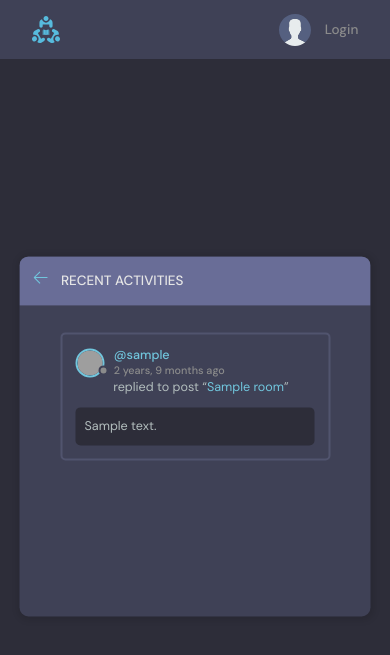
After one commit to joskar201/django-play, a Django app: page /activity in a window 390 px wide. The commit adds this page. Shown: the top 655 px of the page. Run offline with Django 4.2, Linux system fonts and the light colour scheme; tables that the repository leaves empty hold one stand-in row (values such as "Sample post"); grey boxes are pictures that could not be loaded.

```diff
--- /dev/null
+++ b/base/templates/base/activity.html
@@ -0,0 +1,64 @@
+{% extends 'main.html' %}
+
+{% block content %}
+    <main class="layout">
+      <div class="container">
+        <div class="layout__box">
+          <div class="layout__boxHeader">
+            <div class="layout__boxTitle">
+              <a href="{{request.META.HTTP_REFERER}}">
+                <svg version="1.1" xmlns="http://www.w3.org/2000/svg" width="32" height="32" viewBox="0 0 32 32">
+                  <title>arrow-left</title>
+                  <path
+                    d="M13.723 2.286l-13.723 13.714 13.719 13.714 1.616-1.611-10.96-10.96h27.625v-2.286h-27.625l10.965-10.965-1.616-1.607z"
+                  ></path>
+                </svg>
+              </a>
+              <h3>Recent Activities</h3>
+            </div>
+          </div>
+
+          <div class="activities-page layout__body">
+
+            {% for message in room_messages %}
+
+            <div class="activities__box">
+              <div class="activities__boxHeader roomListRoom__header">
+                  <a href="{% url 'user-profile' message.user.id %}" class="roomListRoom__author">
+                  <div class="avatar avatar--small">
+                      <img src="https://randomuser.me/api/portraits/women/11.jpg" />
+                  </div>
+                  <p>
+                      @{{ message.user }}
+                      <span>{{message.created|timesince}} ago</span>
+                  </p>
+                  </a>
+
+                  {% if request.user == message.user %}
+                  <div class="roomListRoom__actions">
+                  <a href="{% url 'delete-message' message.id %}">
+                      <svg version="1.1" xmlns="http://www.w3.org/2000/svg" width="32" height="32" viewBox="0 0 32 32">
+                      <title>remove</title>
+                      <path
+                          d="M27.314 6.019l-1.333-1.333-9.98 9.981-9.981-9.981-1.333 1.333 9.981 9.981-9.981 9.98 1.333 1.333 9.981-9.98 9.98 9.98 1.333-1.333-9.98-9.98 9.98-9.981z"
+                      />
+                      </svg>
+                  </a>
+                  </div>
+                  {% endif %}
+              </div>
+              <div class="activities__boxContent">
+                  <p>replied to post “<a href="{% url 'room' message.room.id %} ">{{ message.room }}</a>”</p>
+                  <div class="activities__boxRoomContent">
+                      {{ message.body }}
+                  </div>
+              </div>
+              </div>
+
+            {% endfor %}
+
+          </div>
+        </div>
+      </div>
+    </main>
+{% endblock content %}
--- a/base/templates/base/topics_component.html
+++ b/base/templates/base/topics_component.html
@@ -12,7 +12,7 @@
       </li>
       {% endfor %}
     </ul>
-    <a class="btn btn--link" href="topics.html">
+    <a class="btn btn--link" href="{% url 'topics' %}">
       More
       <svg version="1.1" xmlns="http://www.w3.org/2000/svg" width="32" height="32" viewBox="0 0 32 32">
         <title>chevron-down</title>
--- a/base/urls.py
+++ b/base/urls.py
@@ -13,6 +13,7 @@ urlpatterns = [
     path('edit-room/<int:pk>/', views.updateRoom, name="edit-room"),
     path('delete-room/<int:pk>/', views.deleteRoom, name="delete-room"),
     path('delete-message/<int:pk>/', views.deleteMesaage, name="delete-message"),
-    path('update-user', views.updateUser, name="update-user")
-
+    path('update-user', views.updateUser, name="update-user"),
+    path('topics', views.topicsPage, name="topics"),
+    path('activity', views.activityPage, name="activity"),
 ]
--- a/base/views.py
+++ b/base/views.py
@@ -65,7 +65,7 @@ def home(request):
         Q(name__icontains=q) |
         Q(description__icontains=q)
         )
-    topics = Topic.objects.all()
+    topics = Topic.objects.all()[0:5]
     room_count = rooms.count()
     room_messages = Message.objects.filter(Q(room__topic__name__icontains=q))
     context = {'rooms': rooms, 'topics': topics, 'room_count': room_count, 'room_messages': room_messages}
@@ -181,3 +181,17 @@ def updateUser(request):
 
     context = {'form': form}
     return render(request, 'base/update_user.html', context)
+
+
+def topicsPage(request):
+    q = request.GET.get('q') if request.GET.get('q') != None else ''
+    topics = Topic.objects.filter(name__icontains=q)
+    context = {'topics': topics}
+    return render(request, 'base/topics.html', context)
+
+
+def activityPage(request):
+    q = request.GET.get('q') if request.GET.get('q') != None else ''
+    room_messages = Message.objects.filter(Q(room__topic__name__icontains=q))
+    context = {'room_messages': room_messages}
+    return render(request, 'base/activity.html', context)
```
Also changed, not shown: base/templates/base/home.html (+5 -5 lines), base/templates/base/topics.html (added, +49 -0 lines).
